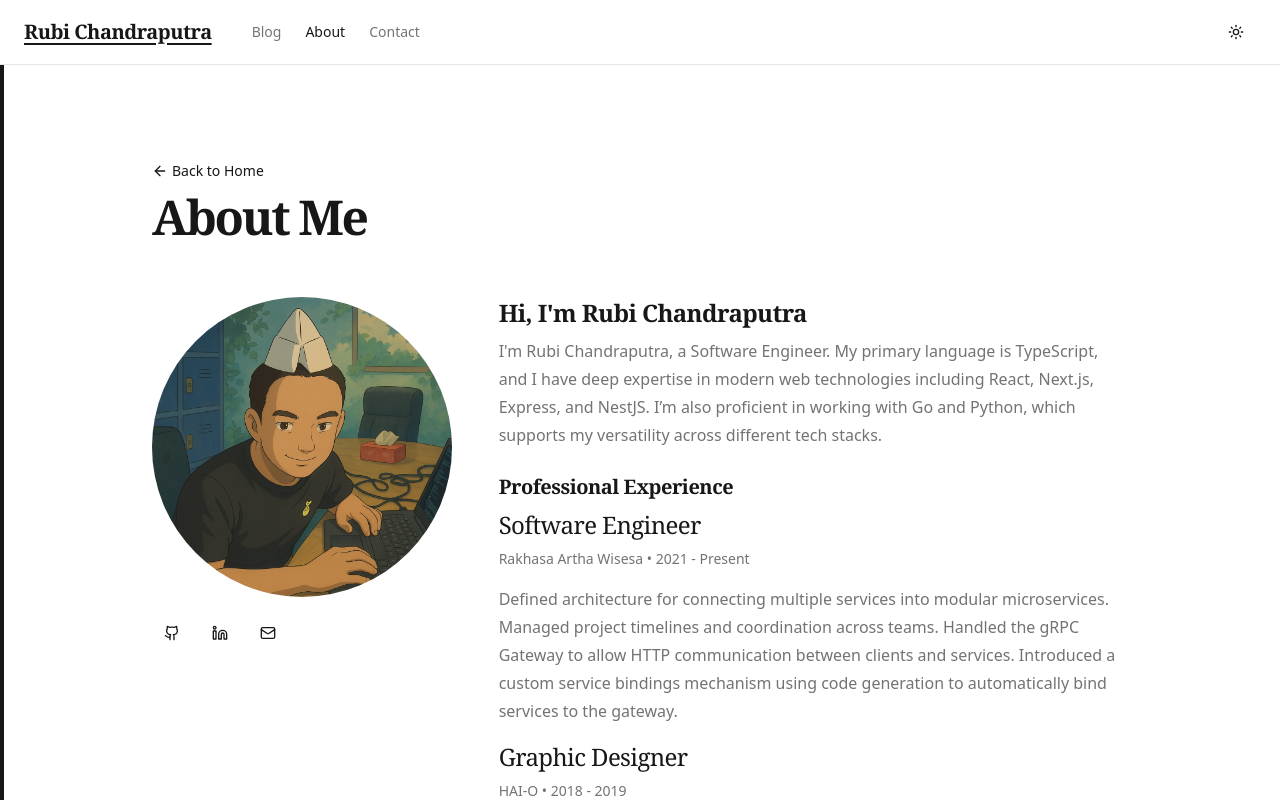
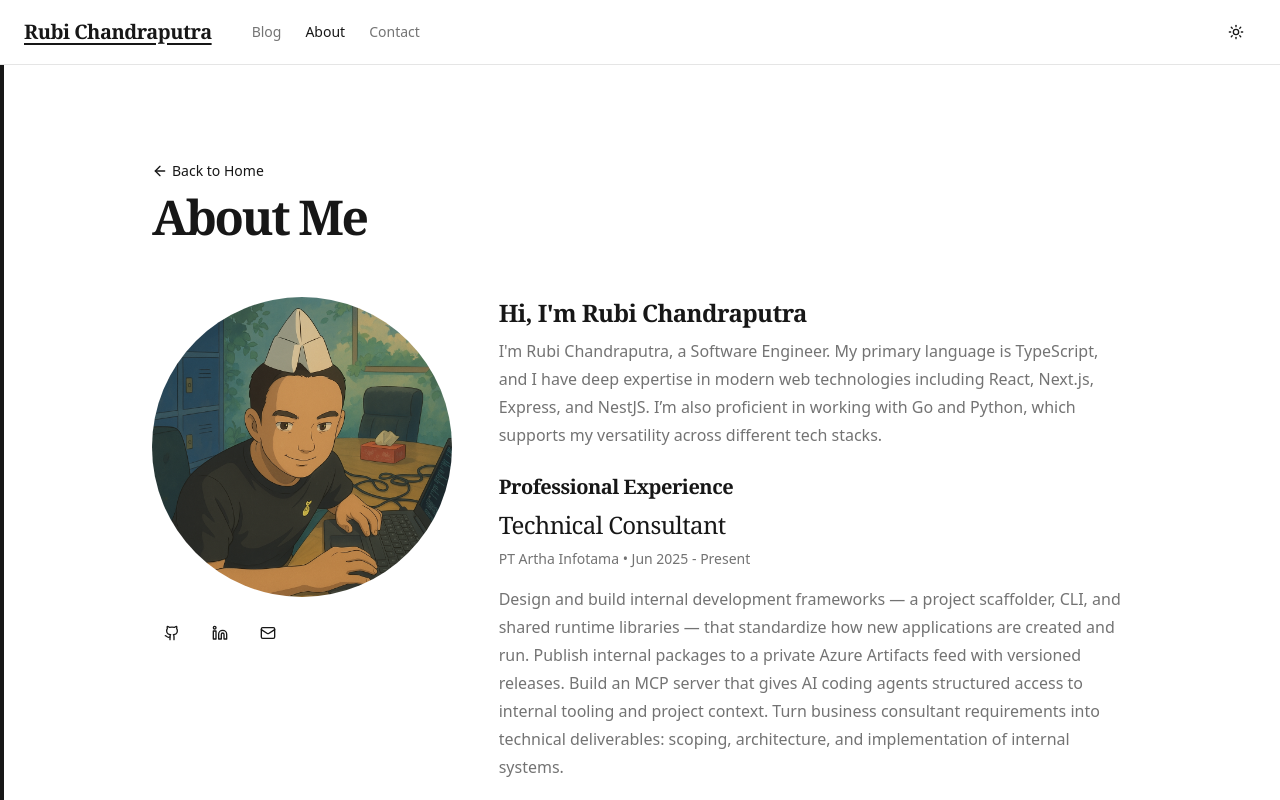
Before and after one commit to rubichandrap/my-blog, a Next.js app: page /my-blog/about in a window 1280 px wide. Shown: the top 800 px of the page. Built offline with nearby package versions, Linux system fonts and the light colour scheme.

Commit message:
feat: add Artha Infotama technical consultant entry to about

```diff
--- a/app/about/page.tsx
+++ b/app/about/page.tsx
@@ -87,6 +87,23 @@ export default function AboutPage() {
               </h3>
               <div className="space-y-4">
                 <div>
+                  <h4 className="font-medium">Technical Consultant</h4>
+                  <p className="text-sm text-muted-foreground">
+                    PT Artha Infotama • Jun 2025 - Present
+                  </p>
+                  <p className="text-muted-foreground mt-1">
+                    Design and build internal development frameworks — a
+                    project scaffolder, CLI, and shared runtime libraries —
+                    that standardize how new applications are created and run.
+                    Publish internal packages to a private Azure Artifacts feed
+                    with versioned releases. Build an MCP server that gives AI
+                    coding agents structured access to internal tooling and
+                    project context. Turn business consultant requirements into
+                    technical deliverables: scoping, architecture, and
+                    implementation of internal systems.
+                  </p>
+                </div>
+                <div>
                   <h4 className="font-medium">Software Engineer</h4>
                   <p className="text-sm text-muted-foreground">
                     Rakhasa Artha Wisesa • 2021 - Present
```
